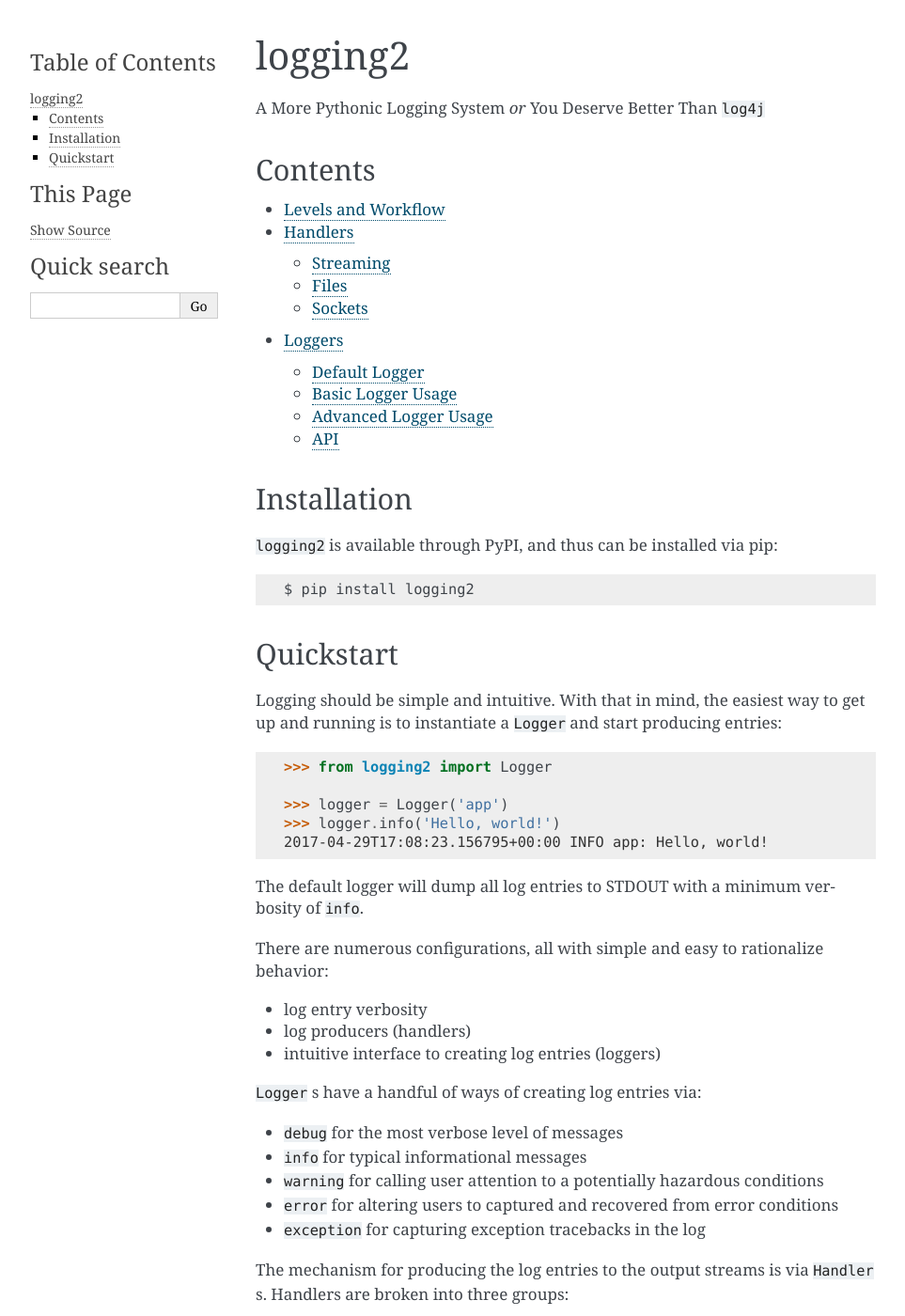
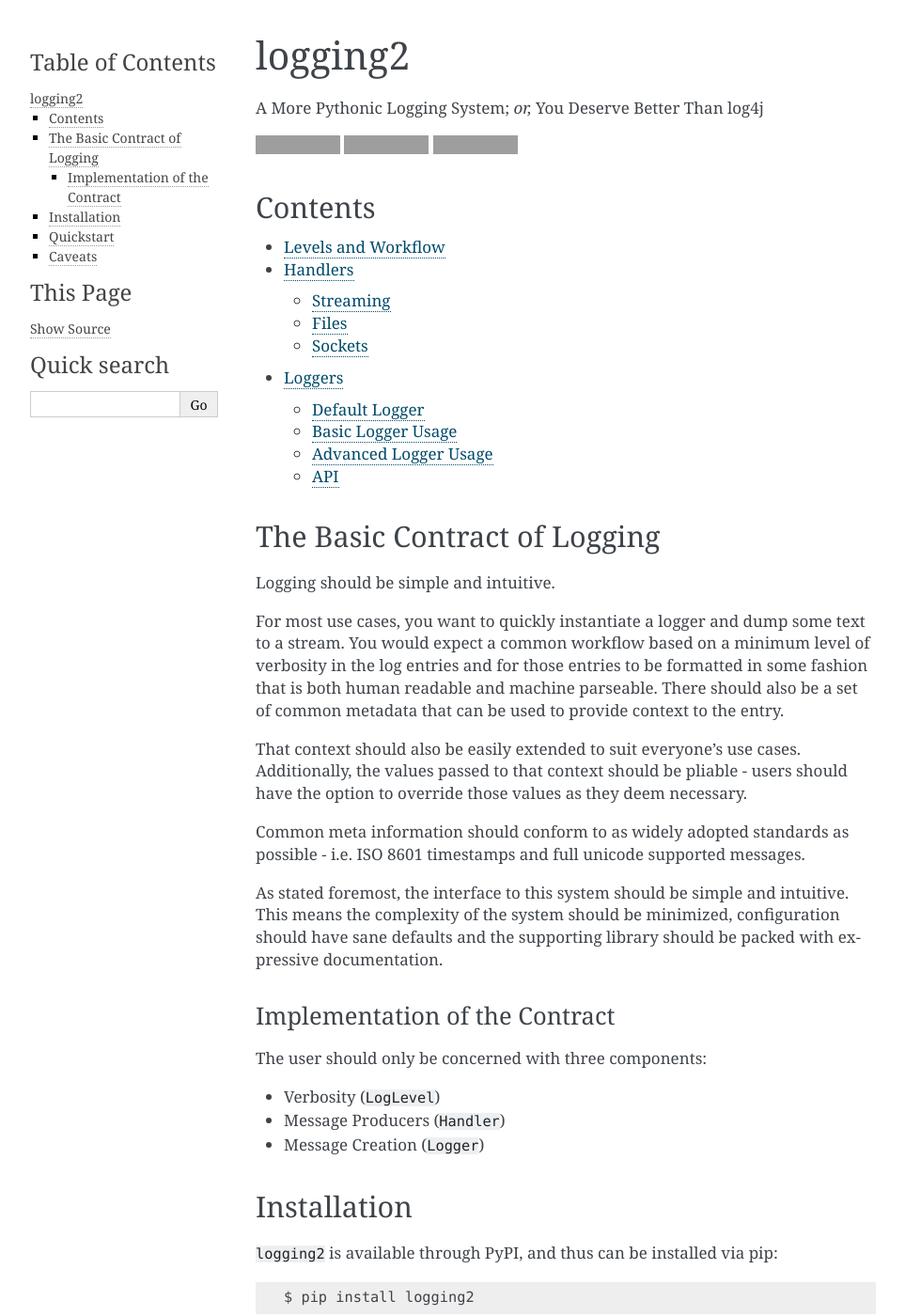
Before and after one commit to vforgione/logging2, a Sphinx documentation site: the page built from docs/source/index.rst, in a window 1280 px wide and 1400 px high. Shown: the whole window at 94% size, without its empty margins (148-1111 px from the left). Built offline with Sphinx 7.4.7, drawn with Linux system fonts in a browser that asks for light colours; some of the changed text lies outside the part shown; grey boxes are pictures that could not be loaded.

Commit message:
Updated Docs
Making README and docs index more or less a one to one so there's better
information being shared.

```diff
--- a/docs/source/index.rst
+++ b/docs/source/index.rst
@@ -2,7 +2,14 @@
  logging2
 ==========
 
-A More Pythonic Logging System *or* You Deserve Better Than ``log4j``
+A More Pythonic Logging System; *or,* You Deserve Better Than log4j
+
+.. image:: https://travis-ci.org/vforgione/logging2.svg?branch=master
+   :target: https://travis-ci.org/vforgione/logging2
+.. image:: https://coveralls.io/repos/github/vforgione/logging2/badge.svg?branch=master
+   :target: https://coveralls.io/github/vforgione/logging2?branch=master
+.. image:: https://readthedocs.org/projects/logging2/badge/?version=latest
+   :target: http://logging2.readthedocs.io/en/latest/?badge=latest
 
 ----------
  Contents
@@ -15,6 +22,38 @@
    handlers
    loggers
 
+-------------------------------
+ The Basic Contract of Logging
+-------------------------------
+
+Logging should be simple and intuitive.
+
+For most use cases, you want to quickly instantiate a logger and dump some text
+to a stream. You would expect a common workflow based on a minimum level of
+verbosity in the log entries and for those entries to be formatted in some
+fashion that is both human readable and machine parseable. There should also be
+a set of common metadata that can be used to provide context to the entry.
+
+That context should also be easily extended to suit everyone's use cases.
+Additionally, the values passed to that context should be pliable - users should
+have the option to override those values as they deem necessary.
+
+Common meta information should conform to as widely adopted standards as
+possible - i.e. ISO 8601 timestamps and full unicode supported messages.
+
+As stated foremost, the interface to this system should be simple and
+intuitive. This means the complexity of the system should be minimized,
+configuration should have sane defaults and the supporting library should
+be packed with expressive documentation.
+
+Implementation of the Contract
+------------------------------
+
+The user should only be concerned with three components:
+
+- Verbosity (``LogLevel``)
+- Message Producers (``Handler``)
+- Message Creation (``Logger``)
 
 --------------
  Installation
@@ -62,3 +101,10 @@
 - ``sockets`` for network based messaging
 
 All of which are found in the ``logging2.handlers`` package.
+
+---------
+ Caveats
+---------
+
+**This logging utility is designed for Python 3.6 and better.** It will not be
+backported to support any earlier versions of Python.
```
Also changed, not shown: README.rst (+48 -1 lines).
